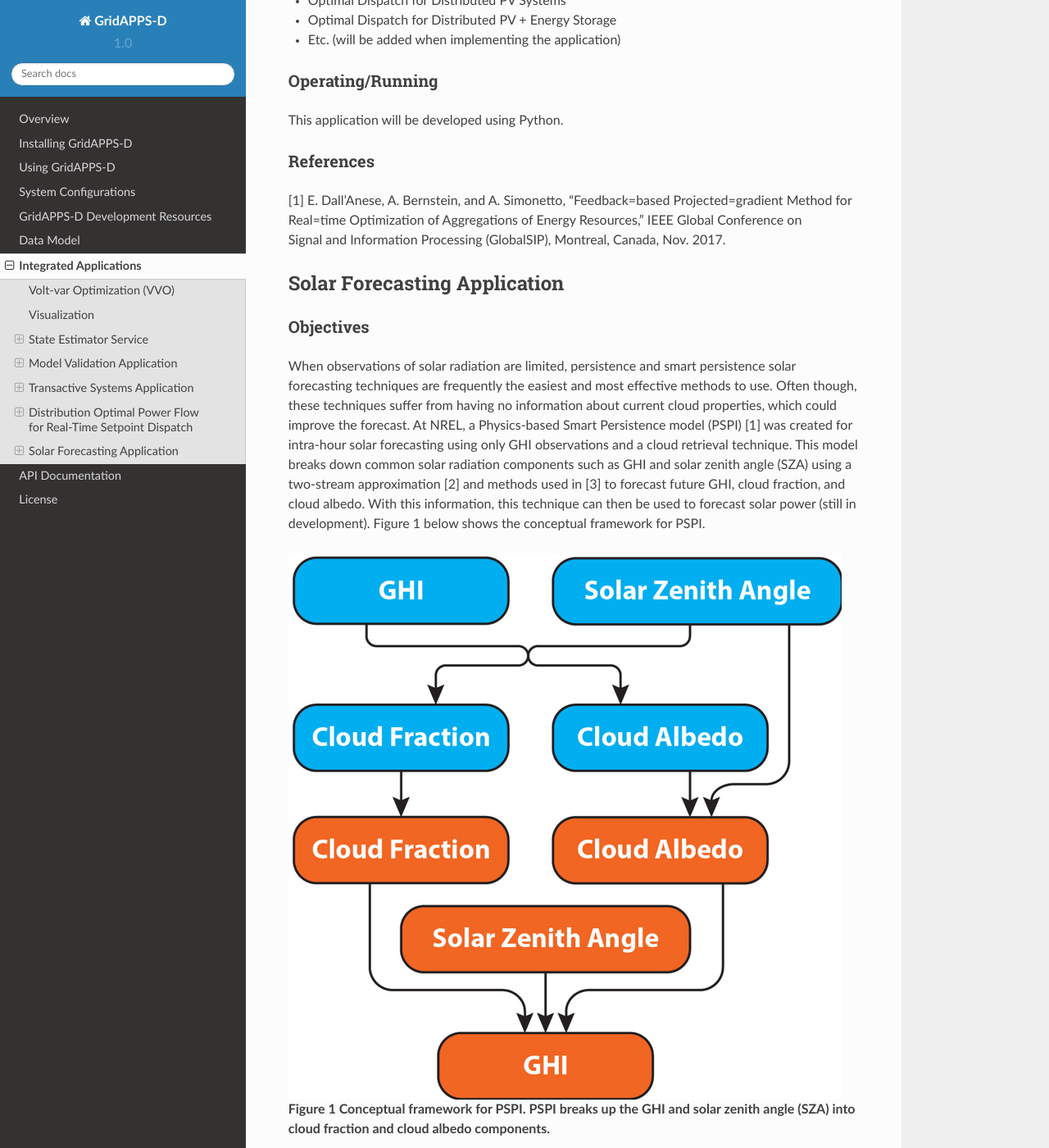
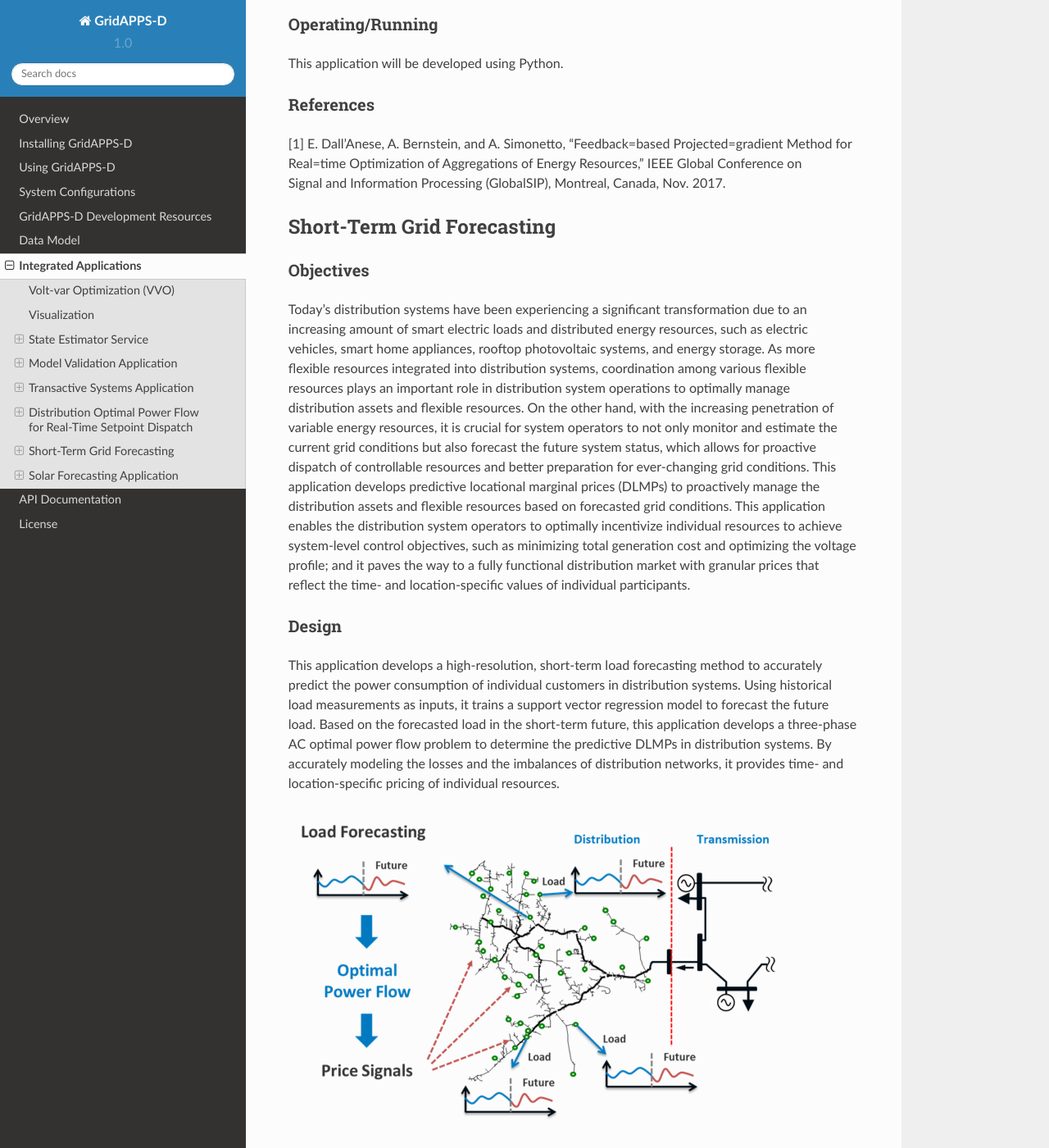
Before and after one commit to ericstephan/gridappsd-docs, a Sphinx documentation site: the page built from docs/source/hosted_applications/index.rst, in a window 1280 px wide and 1400 px high, scrolled down 12825 px. Shown: the whole window at 82% size. Built offline with Sphinx 7.4.7 and the Read the Docs theme 2.0.0, drawn with Linux system fonts in a browser that asks for light colours; pages that are not in the unit, such as notebooks, are missing from menus; some of the changed text lies outside the part shown.

Commit message:
Added Grid Forecasting docs

```diff
--- /dev/null
+++ b/docs/source/hosted_applications/NREL_APPS/Grid_Forecasting.rst
@@ -0,0 +1,28 @@
+Short-Term Grid Forecasting
+---------------------------
+
+Objectives
+~~~~~~~~~~
+
+Today’s distribution systems have been experiencing a significant transformation due to an increasing amount of smart electric loads and distributed energy resources, such as electric vehicles, smart home appliances, rooftop photovoltaic systems, and energy storage. As more flexible resources integrated into distribution systems, coordination among various flexible resources plays an important role in distribution system operations to optimally manage distribution assets and flexible resources. On the other hand, with the increasing penetration of variable energy resources, it is crucial for system operators to not only monitor and estimate the current grid conditions but also forecast the future system status, which allows for proactive dispatch of controllable resources and better preparation for ever-changing grid conditions. This application develops predictive locational marginal prices (DLMPs) to proactively manage the distribution assets and flexible resources based on forecasted grid conditions. This application enables the distribution system operators to optimally incentivize individual resources to achieve system-level control objectives, such as minimizing total generation cost and optimizing the voltage profile; and it paves the way to a fully functional distribution market with granular prices that reflect the time- and location-specific values of individual participants.
+
+Design
+~~~~~~
+
+This application develops a high-resolution, short-term load forecasting method to accurately predict the power consumption of individual customers in distribution systems. Using historical load measurements as inputs, it trains a support vector regression model to forecast the future load. Based on the forecasted load in the short-term future, this application develops a three-phase AC optimal power flow problem to determine the predictive DLMPs in distribution systems. By accurately modeling the losses and the imbalances of distribution networks, it provides time- and location-specific pricing of individual resources.
+
+|nrel_OPF_image0|
+
+Operating/Running
+~~~~~~~~~~~~~~~~~
+
+The application was built using Python 3.6. It will be run from the platform GUI.
+
+References
+~~~~~~~~~~
+
+[1]	H. Jiang, Y. Zhang, E. Muljadi, J. J. Zhang, and D. W. Gao, "A Short-Term and High-Resolution Distribution System Load Forecasting Approach Using Support Vector Regression with Hybrid Parameters Optimization," in IEEE Transactions on Smart Grid, vol. 9, no. 4, pp. 3341-3350, July 2018.
+[2]	R. Yang and Y. Zhang, “Three-Phase AC Optimal Power Flow Based Distribution Locational Marginal Price,” IEEE Innovative Smart Grid Technologies, Arlington, VA, Apr. 2017.
+
+
+.. |nrel_OPF_image0| image:: NREL_APPS/media/Grid_Forecasting.png
--- a/docs/source/hosted_applications/index.rst
+++ b/docs/source/hosted_applications/index.rst
@@ -28,4 +28,6 @@ and displayed alongside tables with current values for capacitor status
 
 .. include:: NREL_APPS/Real_Time_DER_Setpoint_Dispatch.rst
 
+.. include:: NREL_APPS/Grid_Forecasting.rst
+
 .. include:: NREL_APPS/Solar_Forecasting.rst
```
Also changed, not shown: docs/source/hosted_applications/NREL_APPS/media/Grid_Forecasting.png (added).
